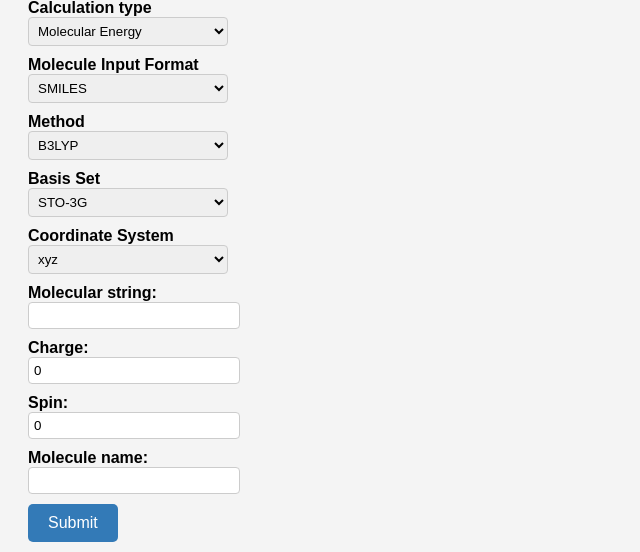
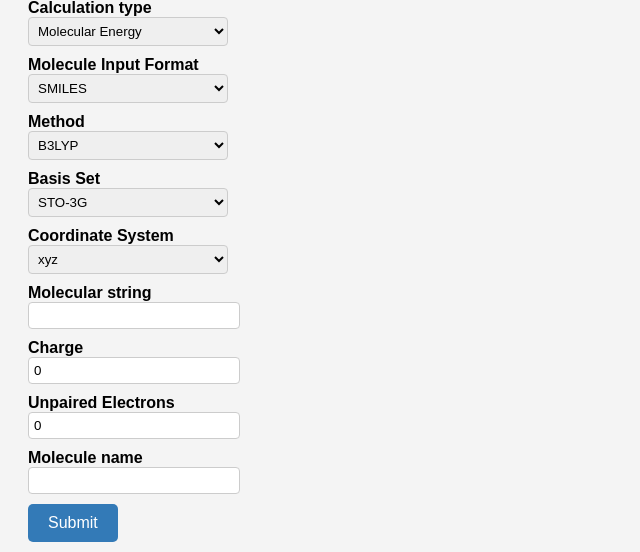
Before and after one commit to dy-cl/ORCA-Input-Generator-Web, a Django app: template oig_app/templates/inputs.html in a window 1280 px wide. Shown: the part 93-645 px from the top of the page, without its empty margins (0-640 px from the left). Run offline with Django 3.2, Linux system fonts and the light colour scheme; the template is opened without the code that fills it, so the values that code supplies are empty.

```diff
--- a/oig_app/templates/inputs.html
+++ b/oig_app/templates/inputs.html
@@ -141,28 +141,28 @@
       <p style="color: red;">{{ mol_string_error }}</p>
     {% endif %}
 
-    <label for="mol_string">Molecular string:</label>
+    <label for="mol_string">Molecular string</label>
     <input type="text" id="mol_string" name="mol_string">
 
     {% if charge_error %}
     <p style="color: red;">{{ charge_error }}</p>
     {% endif %}
 
-    <label for="charge">Charge:</label>
+    <label for="charge">Charge</label>
     <input type="text" id="charge" name="charge" value="0">
 
     {% if spin_error %}
     <p style="color: red;">{{ spin_error }}</p>
     {% endif %}
 
-    <label for="spin">Spin:</label>
+    <label for="spin">Unpaired Electrons</label>
     <input type="text" id="spin" name="spin" value="0">
 
     {% if mol_name_error %}
     <p style="color: red;">{{ mol_name_error }}</p>
     {% endif %}
 
-    <label for="mol_name">Molecule name:</label>
+    <label for="mol_name">Molecule name</label>
     <input type="text" id="mol_name" name="mol_name">
 
     <div class="submit-button">
```
